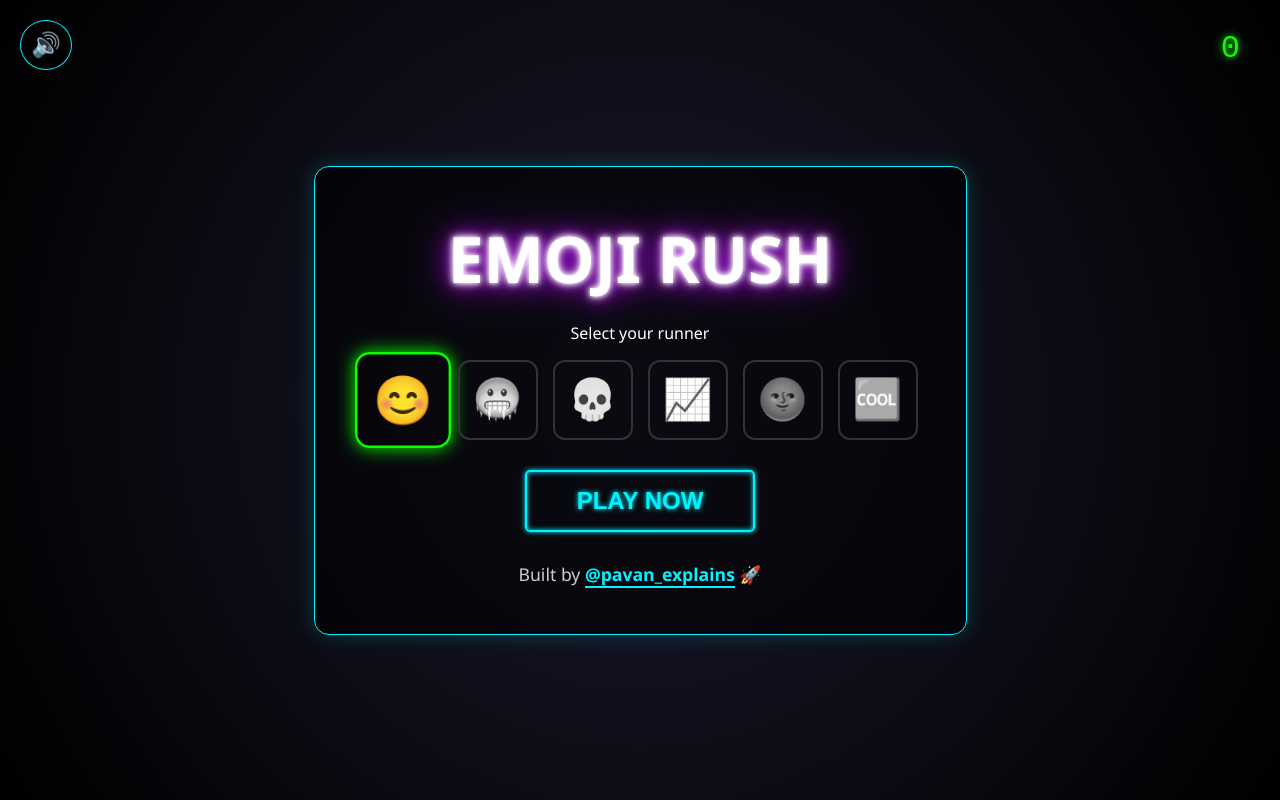
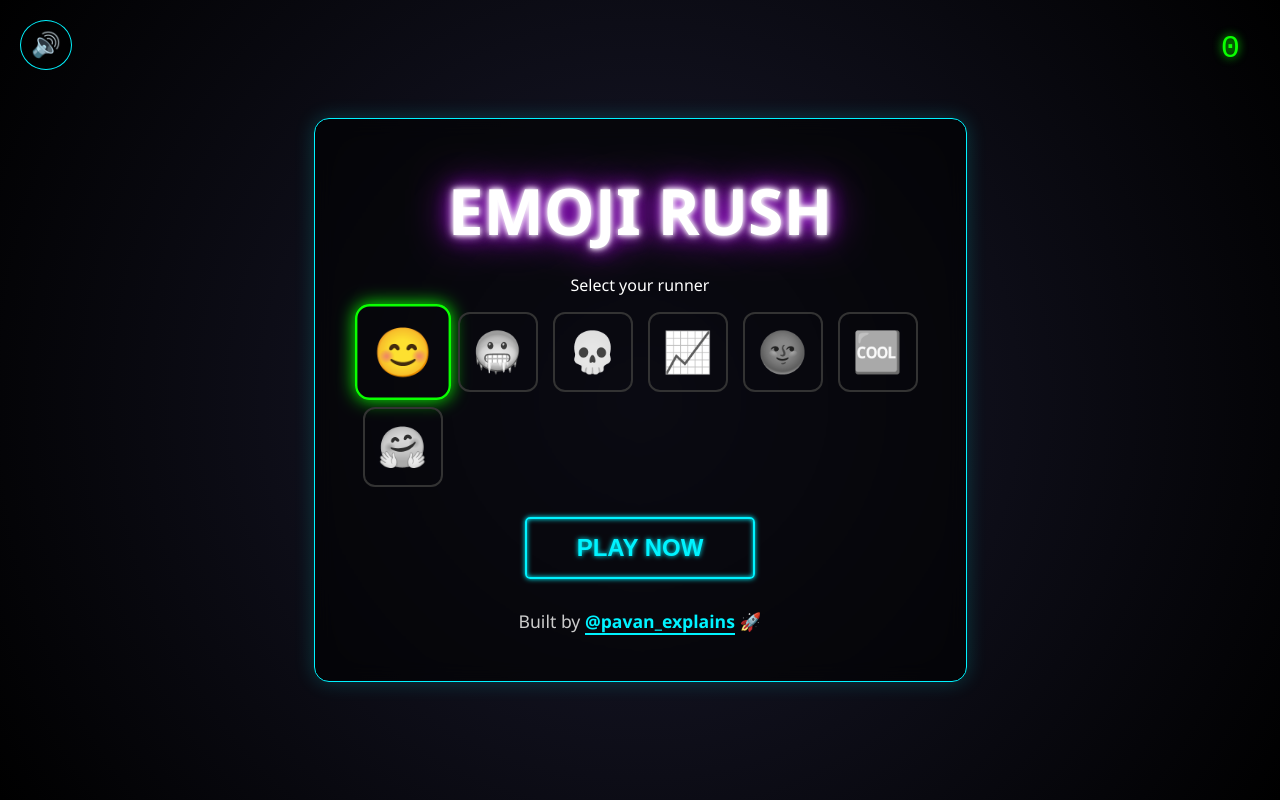
Before and after one commit to PavanCodes05/emoji-rush, a website built with Vite: page index.html in a window 1280 px wide. Built offline with nearby package versions, Linux system fonts and the light colour scheme.

Commit message:
Add Hug Emoji

```diff
--- a/index.html
+++ b/index.html
@@ -37,6 +37,7 @@
                     <button class="char-btn" data-char="📈">📈</button>
                     <button class="char-btn" data-char="🌚">🌚</button>
                     <button class="char-btn" data-char="🆒">🆒</button>
+                    <button class="char-btn" data-char="🤗">🤗</button>
                 </div>
 
                 <button id="start-btn" class="glow-btn">PLAY NOW</button>
```
